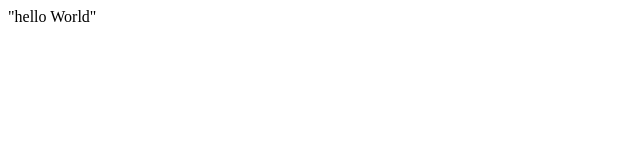
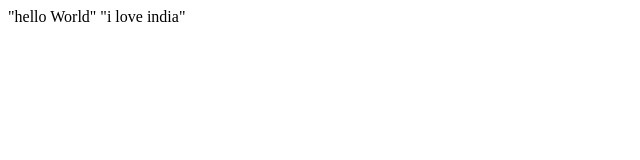
Before and after one commit to msnath/website2023, a plain HTML site: page index.html in a window 1280 px wide. Shown: the full height of the page, 0-640 px from the left. Drawn offline with Linux system fonts and the light colour scheme.

Commit message:
modified add new line as india

```diff
--- a/index.html
+++ b/index.html
@@ -1,3 +1,4 @@
 <html>
 	"hello World"
+	"i love india"
 </html>
```
